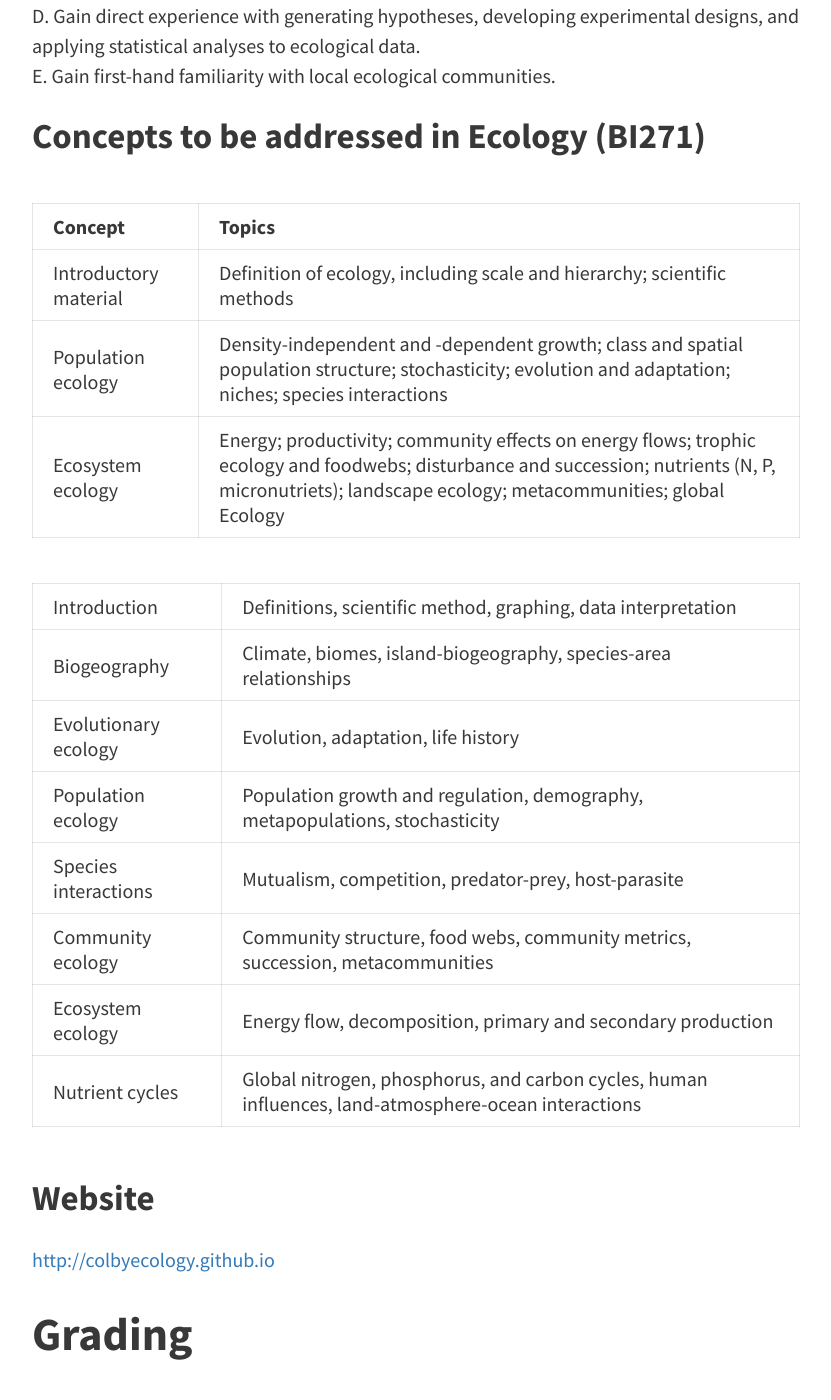
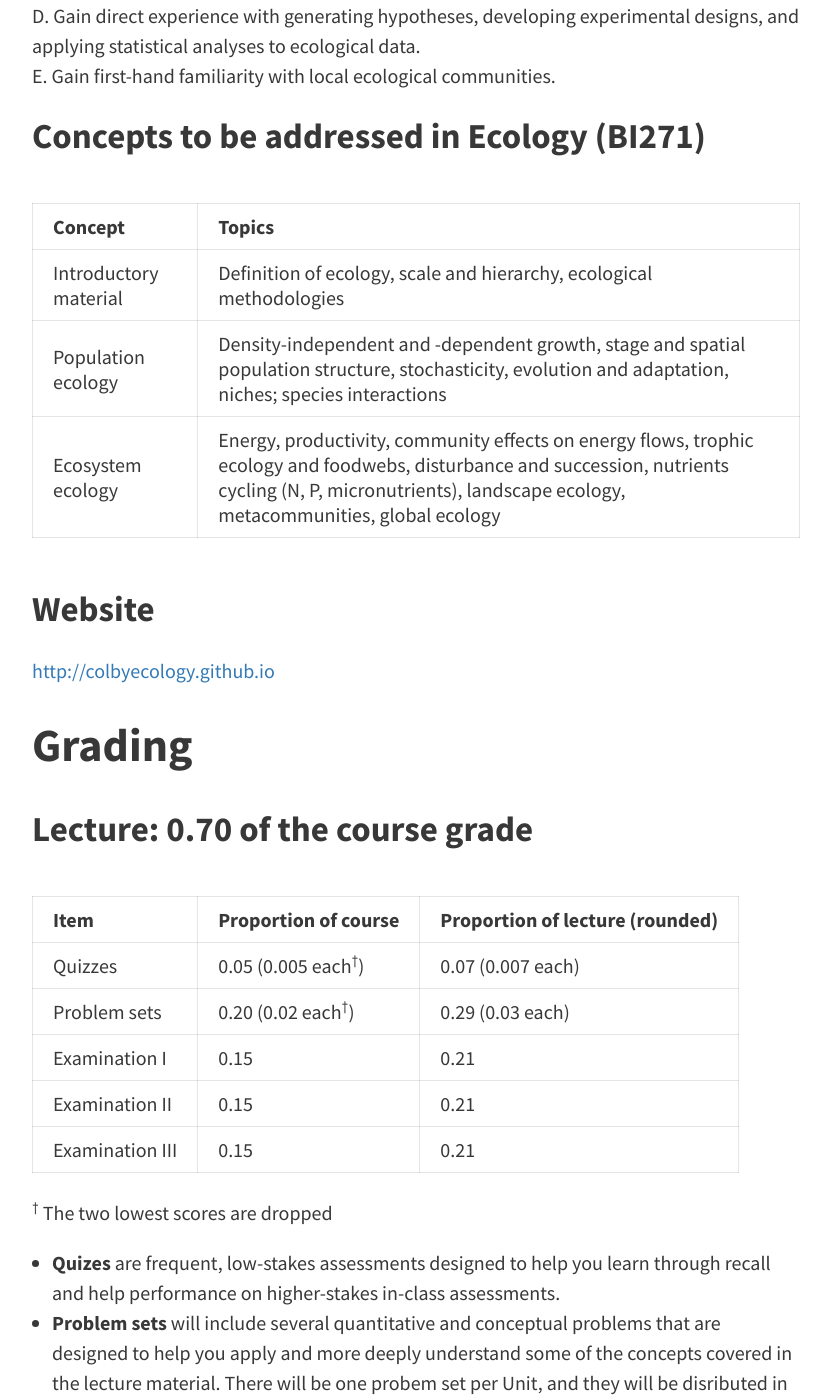
Before and after one commit to davan690/ColbyEcology.github.io, a Jekyll site: the page built from pages/syllabus.md, in a window 1280 px wide and 1400 px high, scrolled down 2693 px. Shown: the whole window, without its empty margins (224-1055 px from the left). Built offline with Jekyll 4.4.1, drawn with Linux system fonts in a browser that asks for light colours; some of the changed text lies outside the part shown.

```diff
--- a/pages/syllabus.md
+++ b/pages/syllabus.md
@@ -44,18 +44,9 @@
 
 Concept               | Topics
 :---------------------|:-------------------------------------------------------------------------
-Introductory material | Definition of ecology, including scale and hierarchy; scientific methods
-Population ecology    | Density-independent and -dependent growth; class and spatial population structure; stochasticity; evolution and adaptation; niches; species interactions
-Ecosystem ecology     | Energy; productivity; community effects on energy flows; trophic ecology and foodwebs; disturbance and succession; nutrients (N, P, micronutriets); landscape ecology; metacommunities; global Ecology
-
-Introduction | Definitions, scientific method, graphing, data interpretation
-Biogeography | Climate, biomes, island-biogeography, species-area relationships
-Evolutionary ecology | Evolution, adaptation, life history
-Population ecology | Population growth and regulation, demography, metapopulations, stochasticity
-Species interactions | Mutualism, competition, predator-prey, host-parasite
-Community ecology | Community structure, food webs, community metrics, succession, metacommunities
-Ecosystem ecology | Energy flow, decomposition, primary and secondary production
-Nutrient cycles | Global nitrogen, phosphorus, and carbon cycles, human influences, land-atmosphere-ocean interactions
+Introductory material | Definition of ecology, scale and hierarchy, ecological methodologies
+Population ecology    | Density-independent and -dependent growth, stage and spatial population structure, stochasticity, evolution and adaptation, niches; species interactions
+Ecosystem ecology     | Energy, productivity, community effects on energy flows, trophic ecology and foodwebs, disturbance and succession, nutrients cycling (N, P, micronutrients), landscape ecology, metacommunities, global ecology
 
 
 ## Website
```
Also changed, not shown: other parts of pages/syllabus.md (+10 -3 lines).
